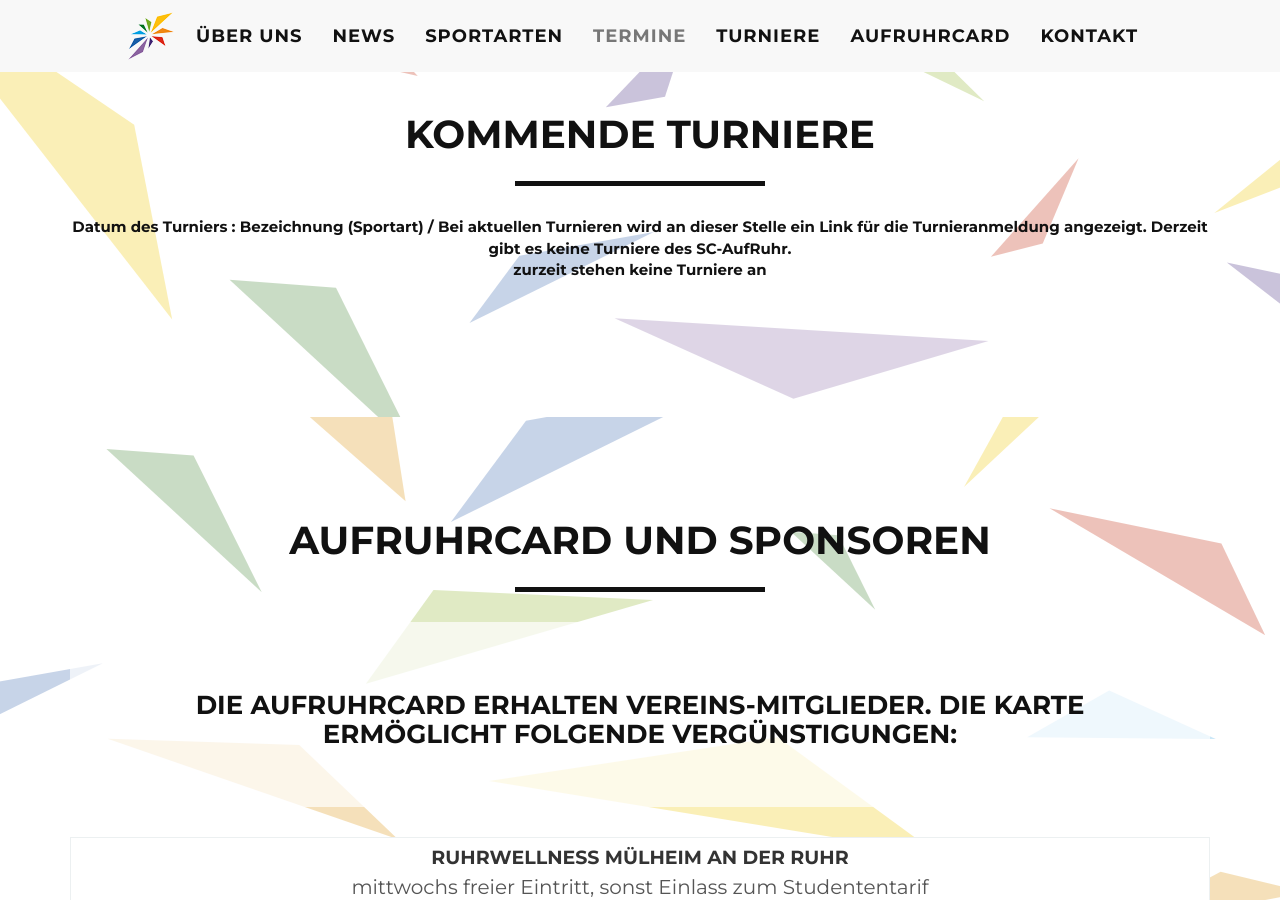
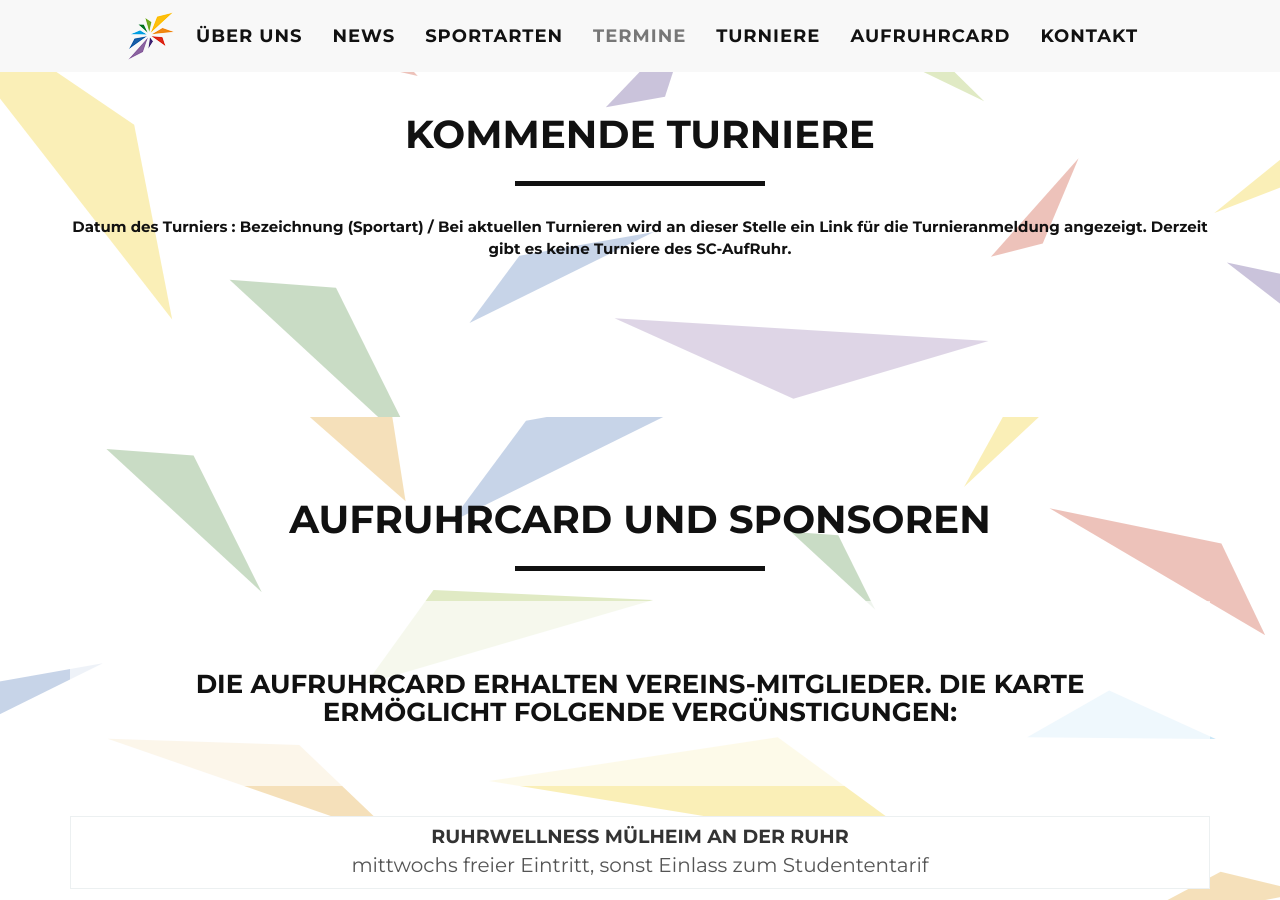
Before and after one commit to scarweb/scarweb.github.io, a Jekyll site: the page built from index.html, in a window 1280 px wide and 900 px high, scrolled down 4083 px. Built offline with Jekyll 4.4.1, drawn with Linux system fonts in a browser that asks for light colours.

Commit message:
Update tourniere.html

```diff
--- a/_includes/tourniere.html
+++ b/_includes/tourniere.html
@@ -13,7 +13,6 @@
                     <strong>{{turnier.datum}} : {{turnier.name}} /  {{turnier.text}}</strong> <br>
                 {% endfor %}
                 <!-- <b><a href="/schicht_im_schacht.htm"><font color="#0000FF">Weitere Infos mit Anmeldelink</font></a></b> -->
-                <b>zurzeit stehen keine Turniere an</b>
                 <p>&nbsp;</p>
 
 
```
